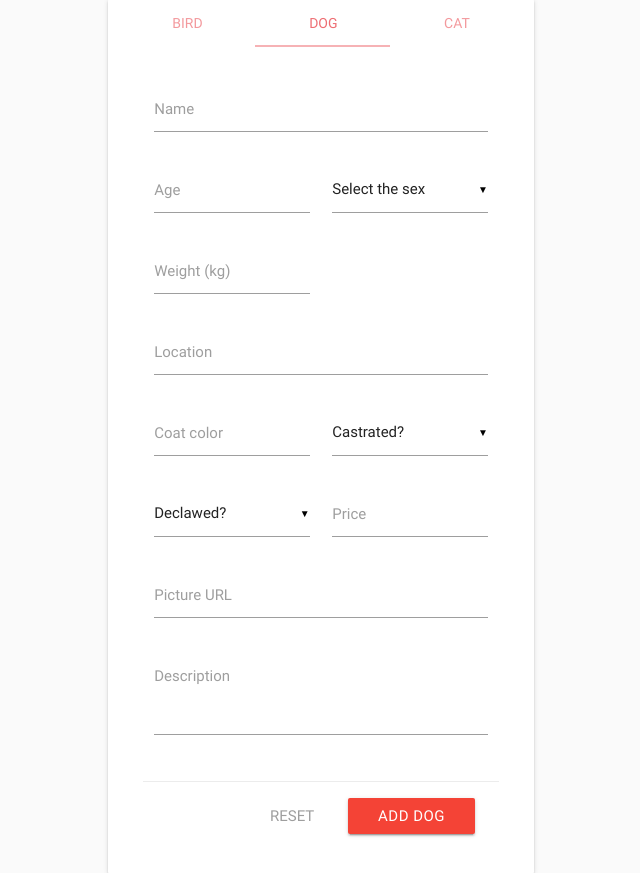
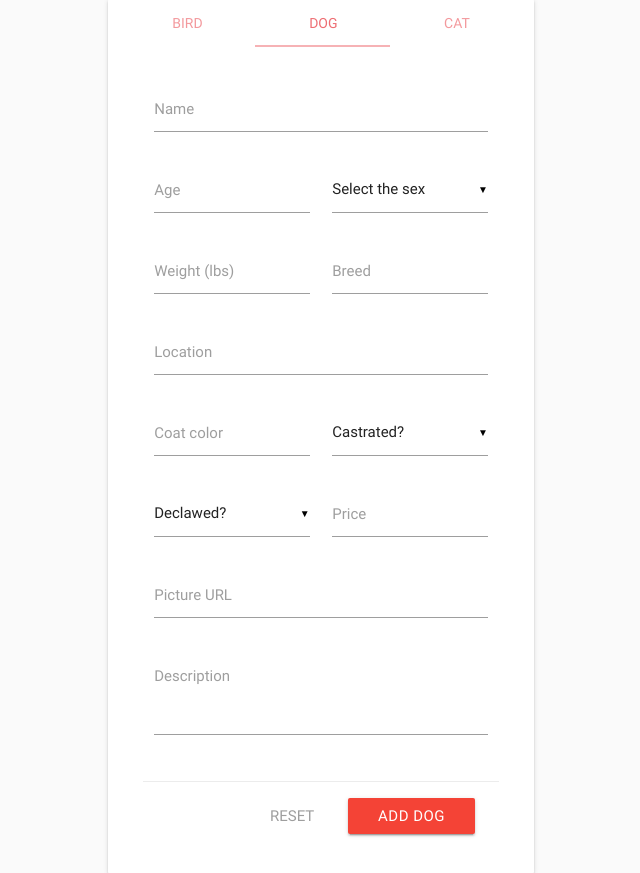
Before and after one commit to allereddou/GLO-2005_Tnider, a Flask app: page /addAnimal in a window 1280 px wide. Shown: the part 73-946 px from the top of the page, without its empty margins (319-959 px from the left). Run offline with Flask 2, Linux system fonts and the light colour scheme; the visitor is signed in with stand-in values (Sample User, id 1); data that the repository does not hold is empty; some libraries are stand-ins or nearby versions.

Commit message:
Add animal fini final

```diff
--- a/server.py
+++ b/server.py
@@ -304,9 +304,10 @@ def add_Animal():
         prix = request.form['prix']
 
         if request.form['btn'] == "addDog":
-            sqlDog = "INSERT INTO dog (id, pelage, castre, degriffe) VALUES({}, '{}', {}, {})"
+            sqlDog = "INSERT INTO dog (id, pelage, castre, degriffe, sousrace) VALUES({}, '{}', {}, {}, '{}')"
 
             race = "Doggo"
+            sousrace = request.form['sousrace']
             pelage = request.form['pelage']
             castre = request.form['castre']
             degriffe = request.form['degriffe']
@@ -320,14 +321,15 @@ def add_Animal():
                 degriffe = 0
 
             cursor.execute(sqlAnimal.format(animalID, nom, sex, age, poids, location, race, description))
-            cursor.execute(sqlDog.format(animalID, pelage, castre, degriffe))
+            cursor.execute(sqlDog.format(animalID, pelage, castre, degriffe, sousrace))
             cursor.execute(sqlvend.format(user_name, animalID, prix, venteID))
             cursor.execute(sqlpic.format(animalID, caption, picLink))
 
         elif request.form['btn'] == "addCat":
-            sqlCat = "INSERT INTO cat(id, pelage, castre, degriffe) VALUES({}, '{}', {}, {})"
+            sqlCat = "INSERT INTO cat(id, pelage, castre, degriffe, sousrace) VALUES({}, '{}', {}, {}, '{}')"
 
             race = "Kitteh"
+            sousrace = request.form['sousrace']
             pelage = request.form['pelage']
             castre = request.form['castre']
             degriffe = request.form['degriffe']
@@ -341,18 +343,19 @@ def add_Animal():
                 degriffe = 0
 
             cursor.execute(sqlAnimal.format(animalID, nom, sex, age, poids, location, race, description))
-            cursor.execute(sqlCat.format(animalID, pelage, castre, degriffe))
+            cursor.execute(sqlCat.format(animalID, pelage, castre, degriffe, sousrace))
             cursor.execute(sqlvend.format(user_name, animalID, prix, venteID))
             cursor.execute(sqlpic.format(animalID, caption, picLink))
 
         elif request.form['btn'] == "addBird":
-            sqlBird = "INSERT INTO bird(id, plumage) VALUES ({},'{}')"
+            sqlBird = "INSERT INTO bird(id, plumage, sousrace) VALUES ({},'{}', '{}')"
 
             race = "Birb"
+            sousrace = request.form['sousrace']
             plumage = request.form['plumage']
 
             cursor.execute(sqlAnimal.format(animalID, nom, sex, age, poids, location, race, description))
-            cursor.execute(sqlBird.format(animalID, plumage))
+            cursor.execute(sqlBird.format(animalID, plumage, sousrace))
             cursor.execute(sqlvend.format(user_name, animalID, prix, venteID))
             cursor.execute(sqlpic.format(animalID, caption, picLink))
 
--- a/templates/addAnimals.html
+++ b/templates/addAnimals.html
@@ -47,8 +47,13 @@
                         </div>
 
                         <div class="input-field col s6">
-                            <label for="poids">Weight (kg)</label>
+                            <label for="poids">Weight (lbs)</label>
                             <input type="number" class="validate" name="poids" id="poids">
+                        </div>
+
+                        <div class="input-field col s6">
+                            <label for="sousrace">Breed</label>
+                            <input type="text" class="validate" name="sousrace" id="sousrace">
                         </div>
 
                         <div class="input-field col s12">
@@ -127,8 +132,13 @@
                         </div>
 
                         <div class="input-field col s6">
-                            <label for="poids">Weight (kg)</label>
+                            <label for="poids">Weight (lbs)</label>
                             <input type="number" class="validate" name="poids" id="poids">
+                        </div>
+
+                        <div class="input-field col s6">
+                            <label for="sousrace">Breed</label>
+                            <input type="text" class="validate" name="sousrace" id="sousrace">
                         </div>
 
                         <div class="input-field col s12">
@@ -207,8 +217,13 @@
                         </div>
 
                         <div class="input-field col s6">
-                            <label for="poids">Weight (kg)</label>
+                            <label for="poids">Weight (lbs)</label>
                             <input type="number" class="validate" name="poids" id="poids">
+                        </div>
+
+                        <div class="input-field col s6">
+                            <label for="sousrace">Breed</label>
+                            <input type="text" class="validate" name="sousrace" id="sousrace">
                         </div>
 
                         <div class="input-field col s12">
```
